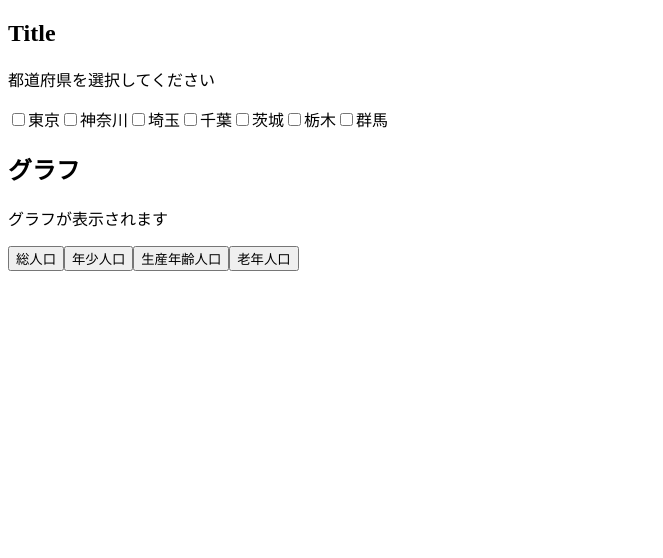
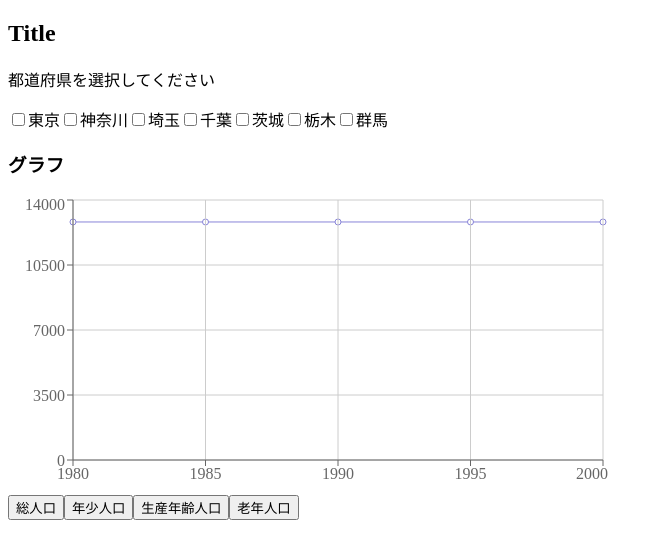
Before and after one commit to f-yusei/code_test, a Next.js app: page / in a window 1280 px wide. Shown: the top 558 px of the page, without its empty margins (0-663 px from the left). Built offline with nearby package versions, Linux system fonts and the light colour scheme.

Commit message:
feat: create chart foundation

```diff
--- /dev/null
+++ b/app/components/chart/Chart.tsx
@@ -0,0 +1,20 @@
+"use client";
+import { LineChart, Line, CartesianGrid, XAxis, YAxis } from "recharts";
+
+export const RenderLineChart = ({
+  data,
+}: {
+  data: {
+    year: string;
+    value: number;
+  }[];
+}) => {
+  return (
+    <LineChart width={600} height={300} data={data}>
+      <Line type="monotone" dataKey="value" stroke="#8884d8" />
+      <CartesianGrid stroke="#ccc" />
+      <XAxis dataKey="year" />
+      <YAxis />
+    </LineChart>
+  );
+};
--- a/app/page.tsx
+++ b/app/page.tsx
@@ -1,4 +1,13 @@
+import { RenderLineChart } from "./components/chart/Chart";
+
 export default function Home() {
+  const chartData = [
+    { year: "1980", value: 12817 },
+    { year: "1985", value: 12817 },
+    { year: "1990", value: 12817 },
+    { year: "1995", value: 12817 },
+    { year: "2000", value: 12817 },
+  ];
   return (
     <main>
       <h2>Title</h2>
@@ -33,15 +42,13 @@ export default function Home() {
           群馬
         </label>
       </form>
+      <h3>グラフ</h3>
+      <RenderLineChart data={chartData} />
       <div>
-        <h2>グラフ</h2>
-        <p>グラフが表示されます</p>
-        <div>
-          <button>総人口</button>
-          <button>年少人口</button>
-          <button>生産年齢人口</button>
-          <button>老年人口</button>
-        </div>
+        <button>総人口</button>
+        <button>年少人口</button>
+        <button>生産年齢人口</button>
+        <button>老年人口</button>
       </div>
     </main>
   );
```
